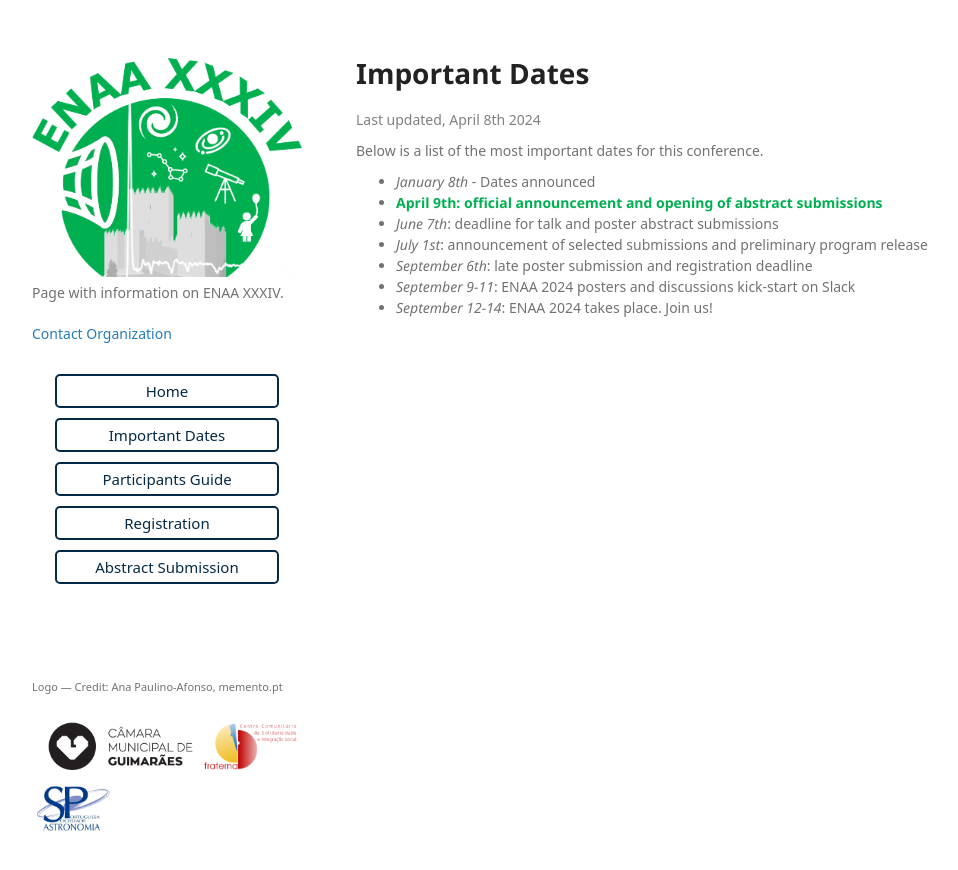
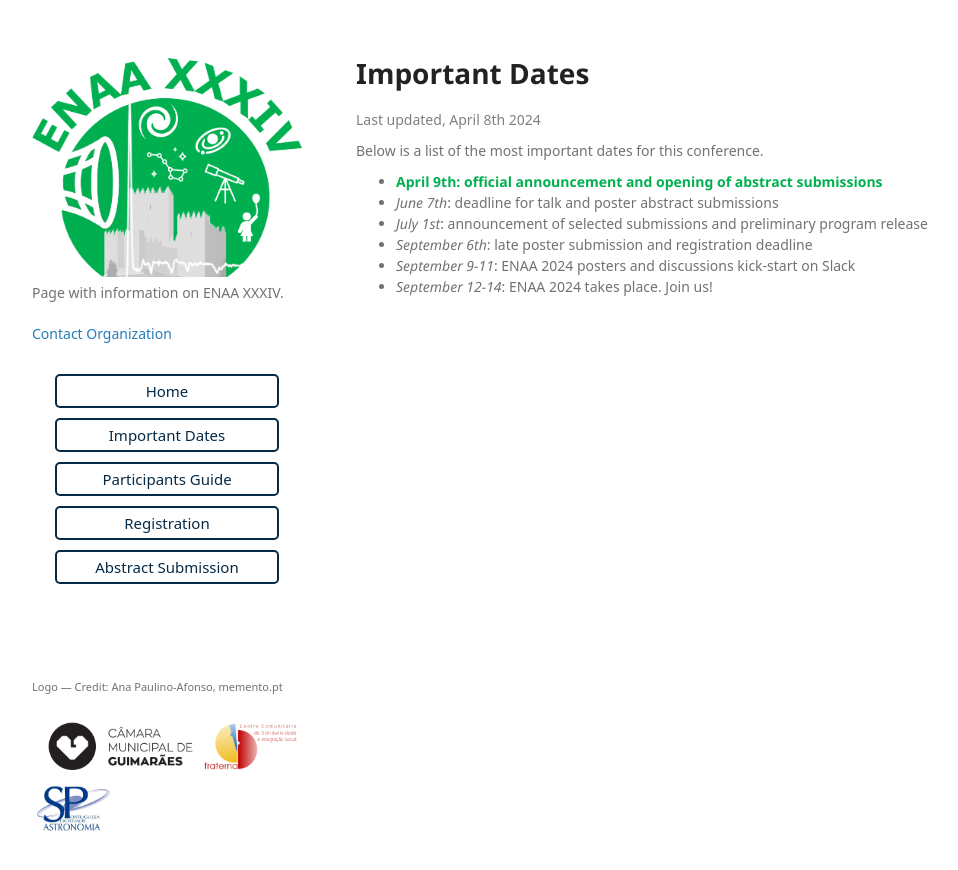
Before and after one commit to ENAA-XXXIV/ENAA-XXXIV.github.io, a Jekyll site: the page built from dates.md, in a window 1280 px wide. Shown: the top 870 px of the page, without its empty margins (68-1026 px from the left). Built offline with Jekyll 4.4.1, drawn with Linux system fonts in a browser that asks for light colours; some web fonts are replaced; our own code applies the rules of GitHub Pages for plain Markdown files.

Commit message:
Added note on virutal talk, updated dates

```diff
--- a/dates.md
+++ b/dates.md
@@ -4,7 +4,6 @@
 Below is a list of the most important dates for this conference.
 
 
-- *January 8th* - Dates announced
 - **April 9th: official announcement and opening of abstract submissions**{: style="color: #00b050; opacity: 1.00;" }
 - *June 7th*: deadline for talk and poster abstract submissions
 - *July 1st*: announcement of selected submissions and preliminary program release
```
Also changed, not shown: abstract_gform.md (+3 -0 lines).
